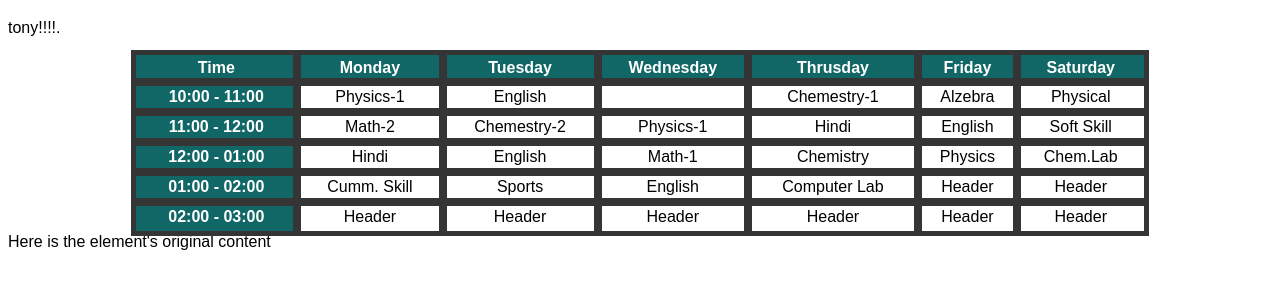
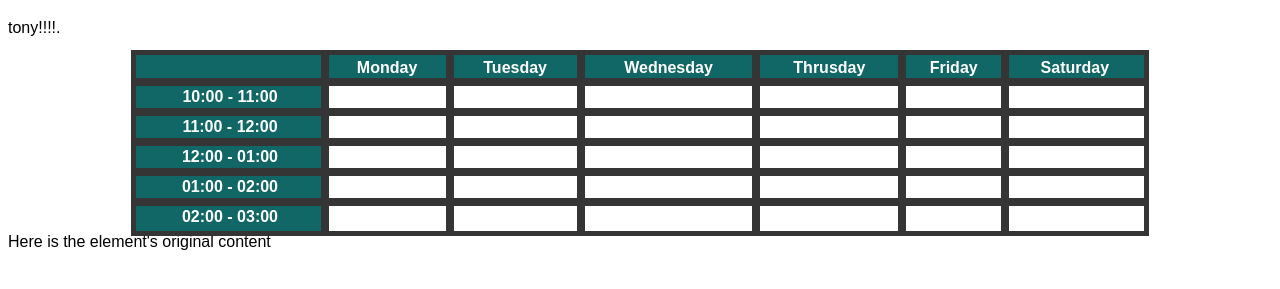
Before and after one commit to emschorsch/sports-schedule, a plain HTML site: page index.html in a window 1280 px wide. Shown: the part 61-350 px from the top of the page. Drawn offline with Linux system fonts and the light colour scheme.

Commit message:
made the headers not editable. and the table empty

```diff
--- a/index.html
+++ b/index.html
@@ -45,9 +45,9 @@
 <p>tony!!!!.</p>
 
     <table width="80%" align="center" contenteditable="true" >
-    <div id="head_nav">
-    <tr>
-        <th>Time</th>
+    <tbody>
+    <tr contenteditable="false">
+        <th><br></th>
         <th>Monday</th>
         <th>Tuesday</th>
         <th>Wednesday</th>
@@ -55,69 +55,48 @@
         <th>Friday</th>
         <th>Saturday</th>
     </tr>
-</div>
+
 
     <tr>
         <th>10:00 - 11:00</th>
 
-            <td>Physics-1</td>
-            <td>English</td>
+            <td></td><td><br></td>
             <td title="No Class" class="Holiday"></td>
-            <td>Chemestry-1</td>
-            <td>Alzebra</td>
-            <td>Physical</td>
-        </div>
+            <td><br></td><td><br></td>
+            <td><br></td>
+
     </tr>
 
     <tr>
-        <th>11:00 - 12:00</td>
+        <th>11:00 - 12:00
 
-            <td>Math-2</td>
-            <td>Chemestry-2</td>
-            <td>Physics-1</td>
-            <td>Hindi</td>
-            <td>English</td>
-            <td>Soft Skill</td>
-        </div>
+            </th><td></td><td></td><td></td><td></td><td></td><td><br></td>
+
     </tr>
 
     <tr>
-        <th>12:00 - 01:00</td>
+        <th>12:00 - 01:00
 
-            <td>Hindi</td>
-            <td>English</td>
-            <td>Math-1</td>
-            <td>Chemistry</td>
-            <td>Physics</td>
-            <td>Chem.Lab</td>
+            </th><td><br></td><td></td><td></td><td></td><td></td><td></td>
 
-        </div>
+
     </tr>
 
     <tr contenteditable="true">
-        <th>01:00 - 02:00</td>
+        <th>01:00 - 02:00
 
-            <td>Cumm. Skill</td>
-            <td>Sports</td>
-            <td>English</td>
-            <td>Computer Lab</td>
-            <td>Header</td>
-            <td>Header</td>
+            </th><td><br></td><td></td><td></td><td></td><td></td><td></td>
 
-        </div>
+
     </tr>
 
     <tr>
-        <th>02:00 - 03:00</td>
+        <th>02:00 - 03:00
 
-            <td contenteditable="true">Header</td>
-            <td contenteditable="true">Header</td>
-            <td contenteditable="true">Header</td>
-            <td contenteditable="true">Header</td>
-            <td contenteditable>Header</td>
-            <td contenteditable="true">Header</td>
-        </div>
+            </th><td contenteditable="true"></td><td contenteditable="true"></td><td contenteditable="true"></td><td contenteditable="true"></td><td contenteditable=""></td><td contenteditable="true"><br></td>
+
     </tr>
+</tbody>
 </table>
 <div id="edit" contenteditable="true">
 Here is the element's original content
```
